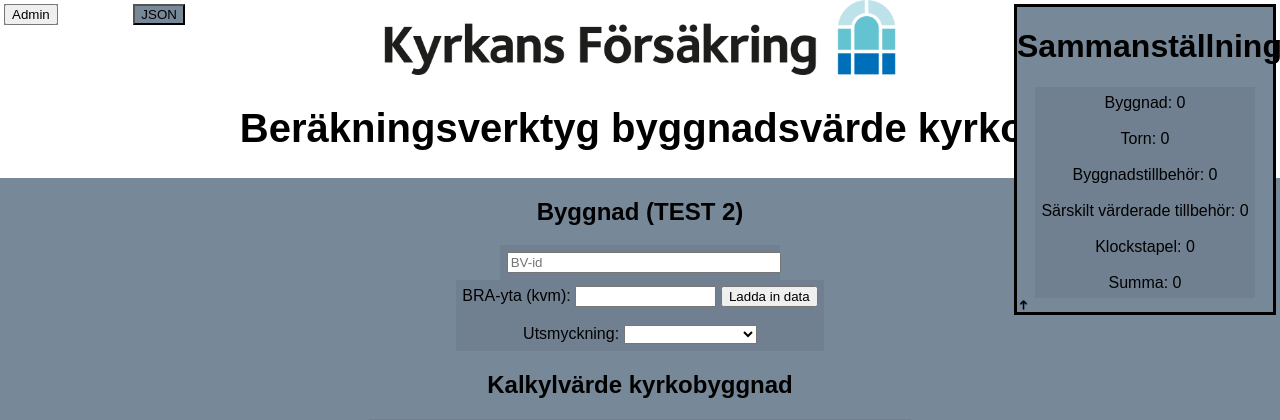
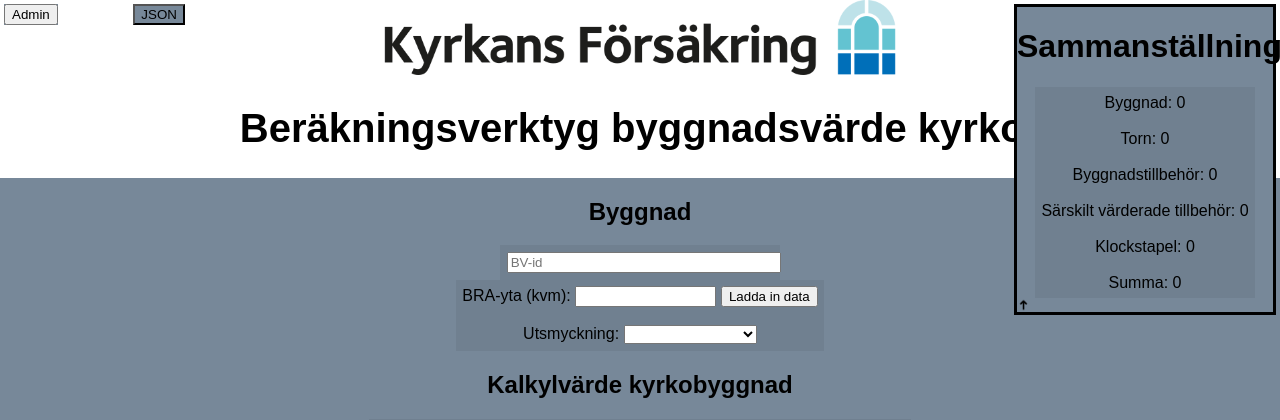
Before and after one commit to jesperls/Church, a Flask app: template templates/index.html in a window 1280 px wide. Shown: the top 420 px of the page. Run offline with Flask 2, Linux system fonts and the light colour scheme; the template is opened without the code that fills it, so the values that code supplies are empty; parts of the project's set-up code (start-up, migrations or seed data) failed here and were passed over.

Commit message:
Test fin

```diff
--- a/templates/index.html
+++ b/templates/index.html
@@ -15,7 +15,7 @@
             <h1 id="title">Beräkningsverktyg byggnadsvärde kyrkor</h1>
         </div>
         <div id="form">
-            <h2>Byggnad (TEST 2)</h2>
+            <h2>Byggnad</h2>
 
             <form autocomplete="off">
               <div class="autocomplete">
```
